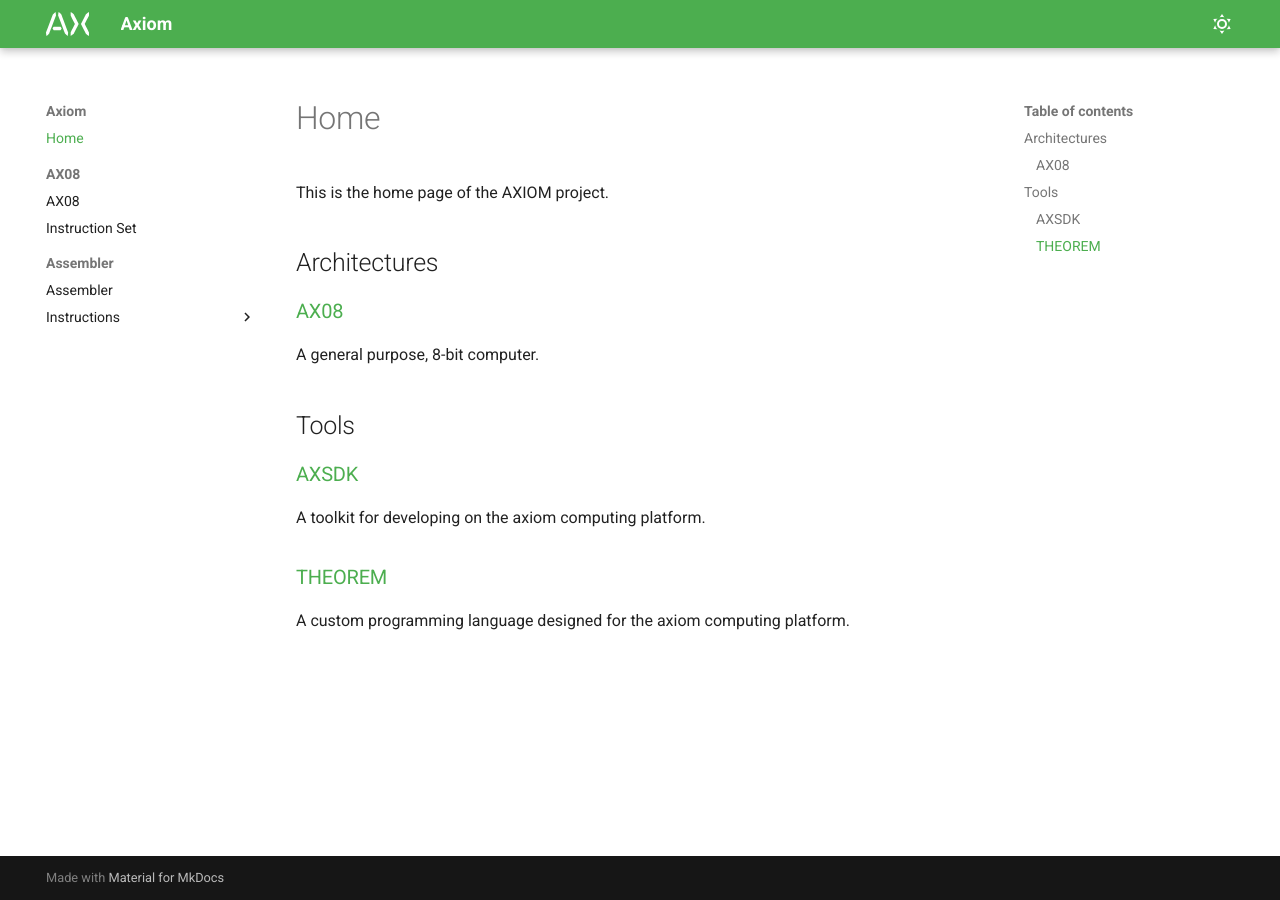
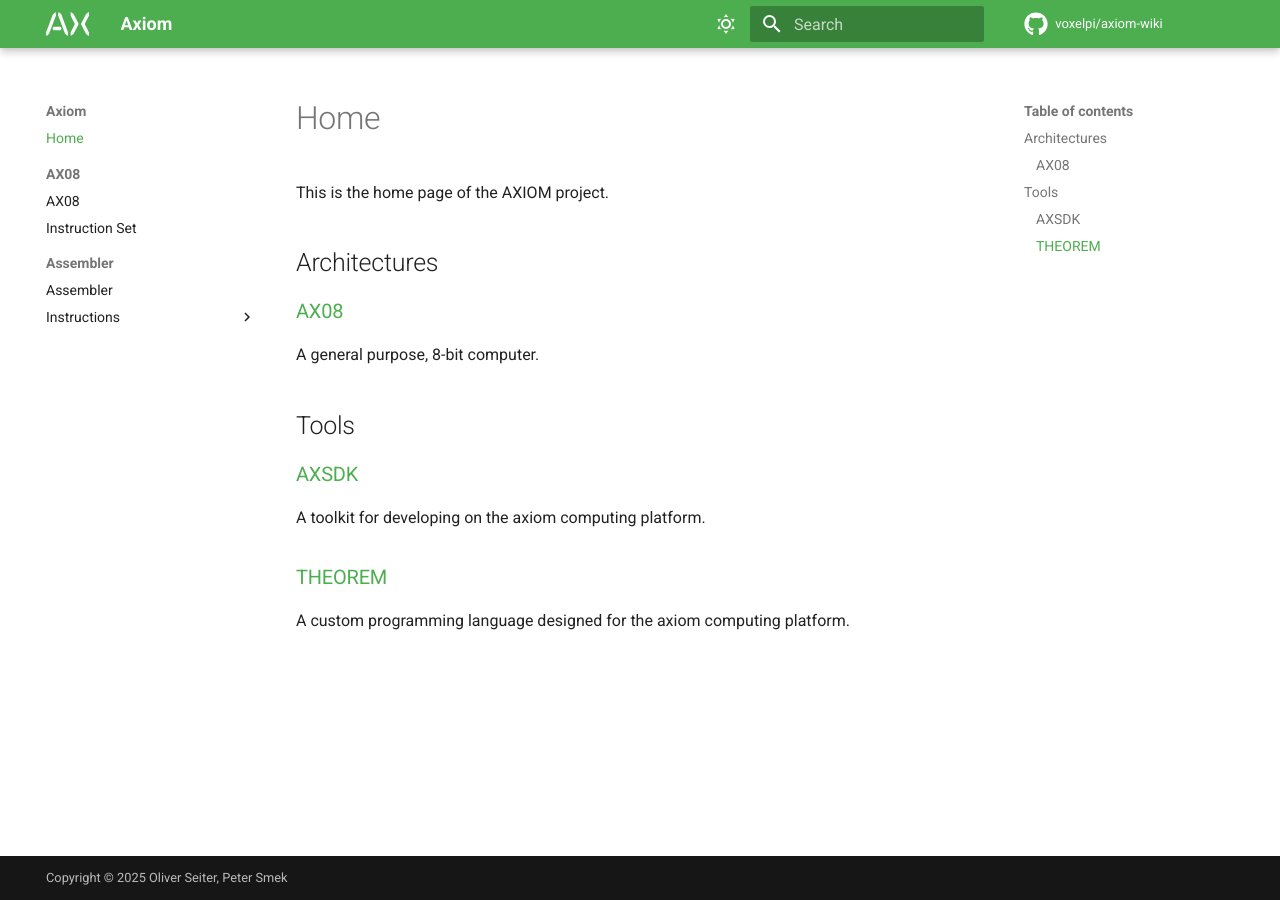
Before and after one commit to VoxelPi/Axiom-Wiki, an MkDocs documentation site: the page built from docs/index.md, in a window 1280 px wide. Built offline with MkDocs 1.6.1 and Material for MkDocs 9.7.7, drawn with Linux system fonts in a browser that asks for light colours; comment, search, counter and statistics services are not loaded.

Commit message:
Improve header & footer

```diff
--- a/mkdocs.yml
+++ b/mkdocs.yml
@@ -1,11 +1,19 @@
 site_name: Axiom
 site_url: https://axiom.voxelpi.net
+repo_url: https://github.com/VoxelPi/Axiom-Wiki
+repo_name: voxelpi/axiom-wiki
+copyright: Copyright &copy; 2025 Oliver Seiter, Peter Smek
 plugins:
+  - search
   - tags
+extra:
+  generator: false
 theme:
   name: material
   logo: assets/axiom.svg
   favicon: assets/axiom.svg
+  icon:
+    repo: fontawesome/brands/github
   homepage: https://axiom.voxelpi.net
   features:
     - navigation.sections
@@ -17,6 +25,7 @@ theme:
     - media: "(prefers-color-scheme: light)"
       scheme: default
       primary: green
+      accent: green
       toggle:
         icon: material/weather-sunny
         name: Switch to dark mode
@@ -25,6 +34,7 @@ theme:
     - media: "(prefers-color-scheme: dark)"
       scheme: slate
       primary: green
+      accent: green
       toggle:
         icon: material/weather-night
         name: Switch to light mode
```
